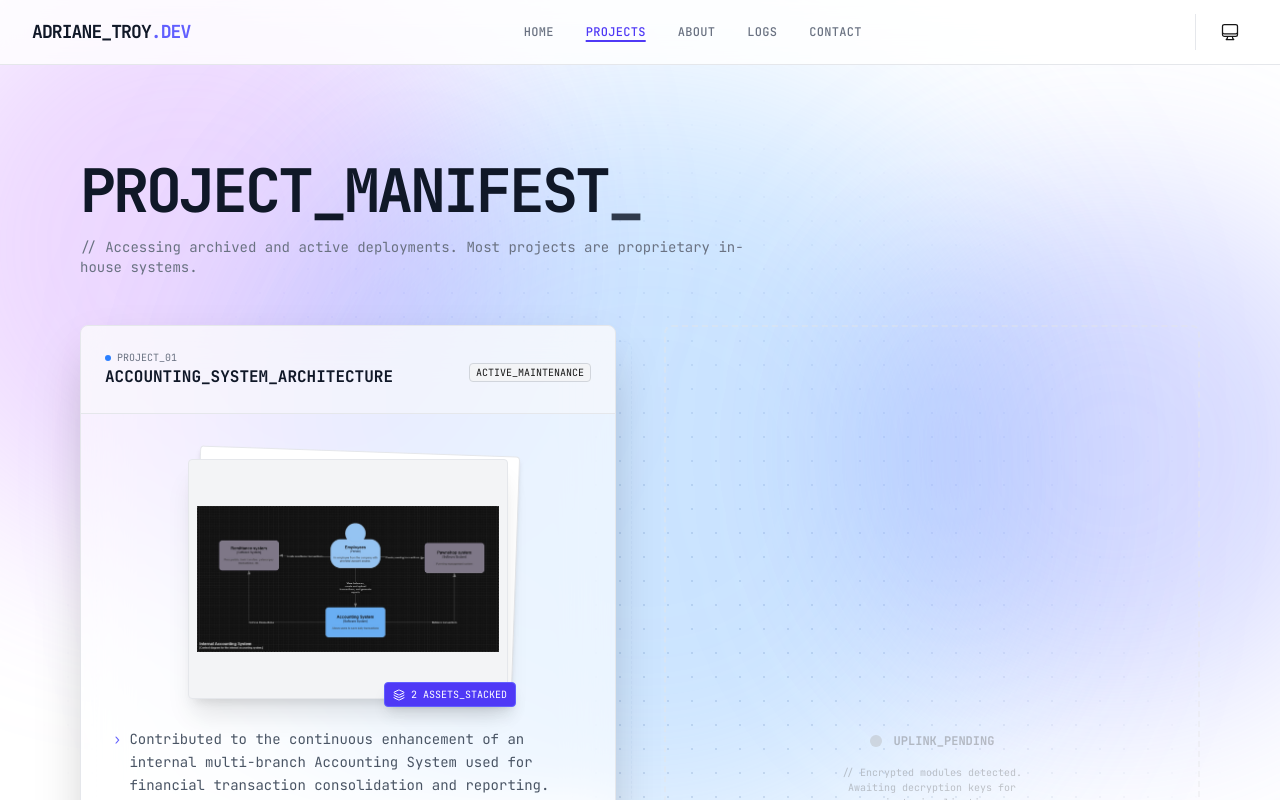
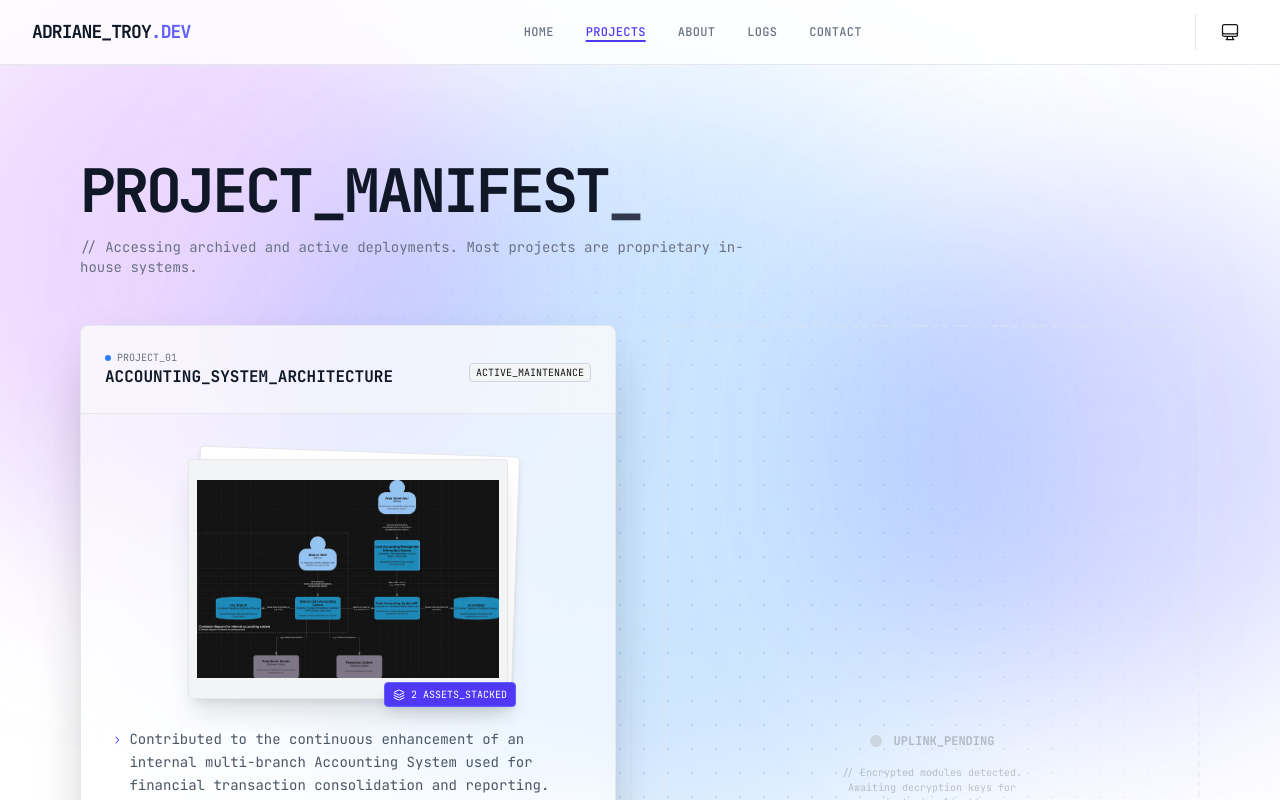
Before and after one commit to atualariao/my-portfolio, a Next.js app: page /projects in a window 1280 px wide. Shown: the top 800 px of the page. Built offline with nearby package versions, Linux system fonts and the light colour scheme.

Commit message:
Add new image container c4

```diff
--- a/src/app/projects/page.tsx
+++ b/src/app/projects/page.tsx
@@ -64,8 +64,8 @@ const projects: ProjectItem[] = [
       "Supported User Acceptance Testing (UAT) with business users and coordinated with QA teams for component-level validation to ensure financial workflow accuracy and system stability."
     ],
     images: [
+      "/accounting_system_container_diagram.jpg",
       "/accounting_system_context_diagram.jpg",
-      "/sample.jpg",
     ],
     tags: ["Agile Development", "L3 Support (RCA)", ".NET Core and Framework", "WPF", "RESTful APIs", "Next.js"],
     status: "ACTIVE_MAINTENANCE",
```
Also changed, not shown: public/accounting_system_container_diagram.jpg (added), public/sample.jpg (deleted).
